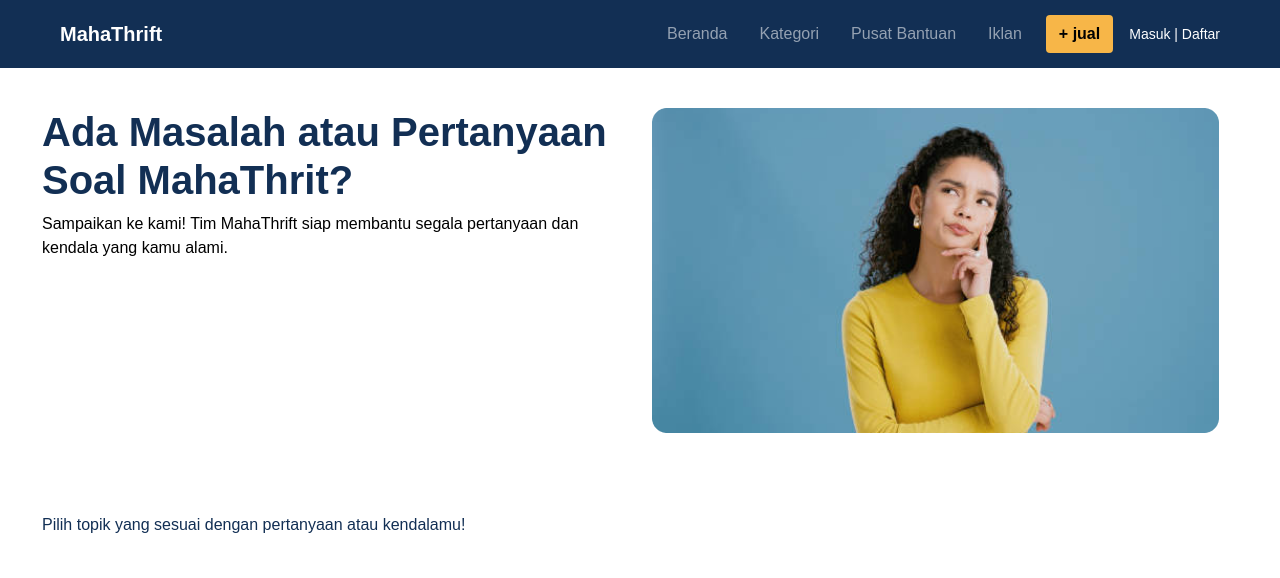
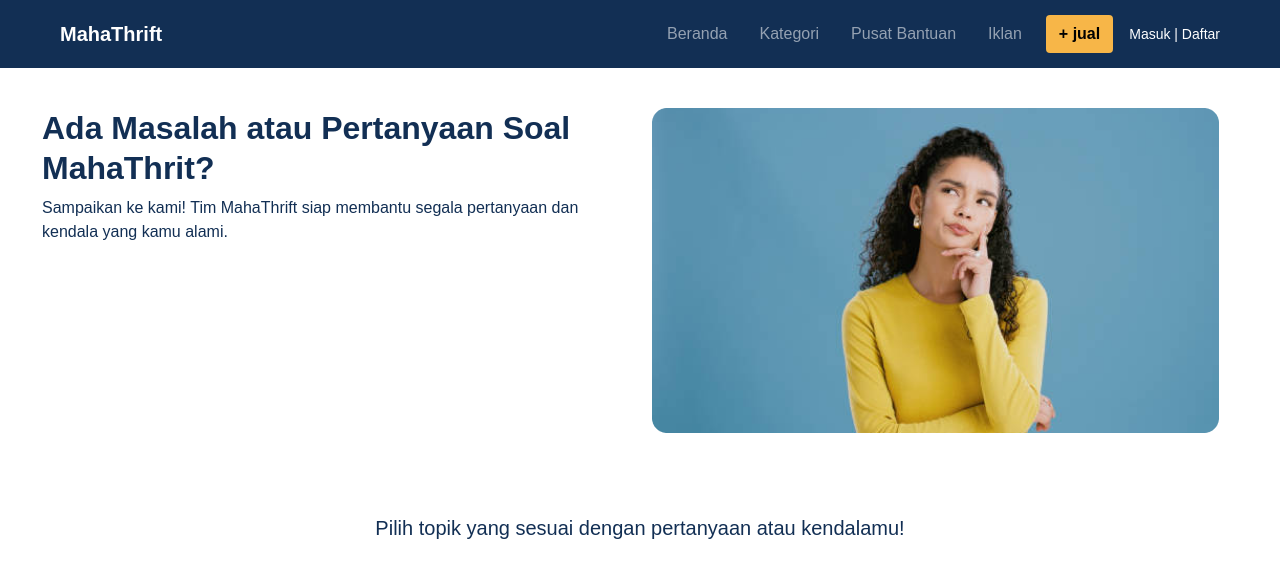
Before and after one commit to satrioekosaputra/Web-Mahathrift, a plain HTML site: page PusatBantuan.html in a window 1280 px wide. Drawn offline with Linux system fonts and the light colour scheme.

Commit message:
edit judul topik

```diff
--- a/PusatBantuan.css
+++ b/PusatBantuan.css
@@ -40,9 +40,14 @@ padding: 40px 42px
 }
 
 .heroJudul{
-    font-size: 40px;
+    font-size: 32px;
     font-weight: 800;
-    line-height: 48px;
+    line-height: 40px;
+    color: var(--warna-biru);
+}
+
+.heroSubJudul{
+   font-size: 16px;
     color: var(--warna-biru);
 }
 
@@ -55,9 +60,12 @@ padding: 40px 42px
 }
 
 .Topik{
+font-family: 'Poppins', sans-serif;
 padding: 40px 42px
 }
 
 .judulTopik{
 color: var(--warna-biru);
+text-align: center;
+font-size: 20px;
 }
```
